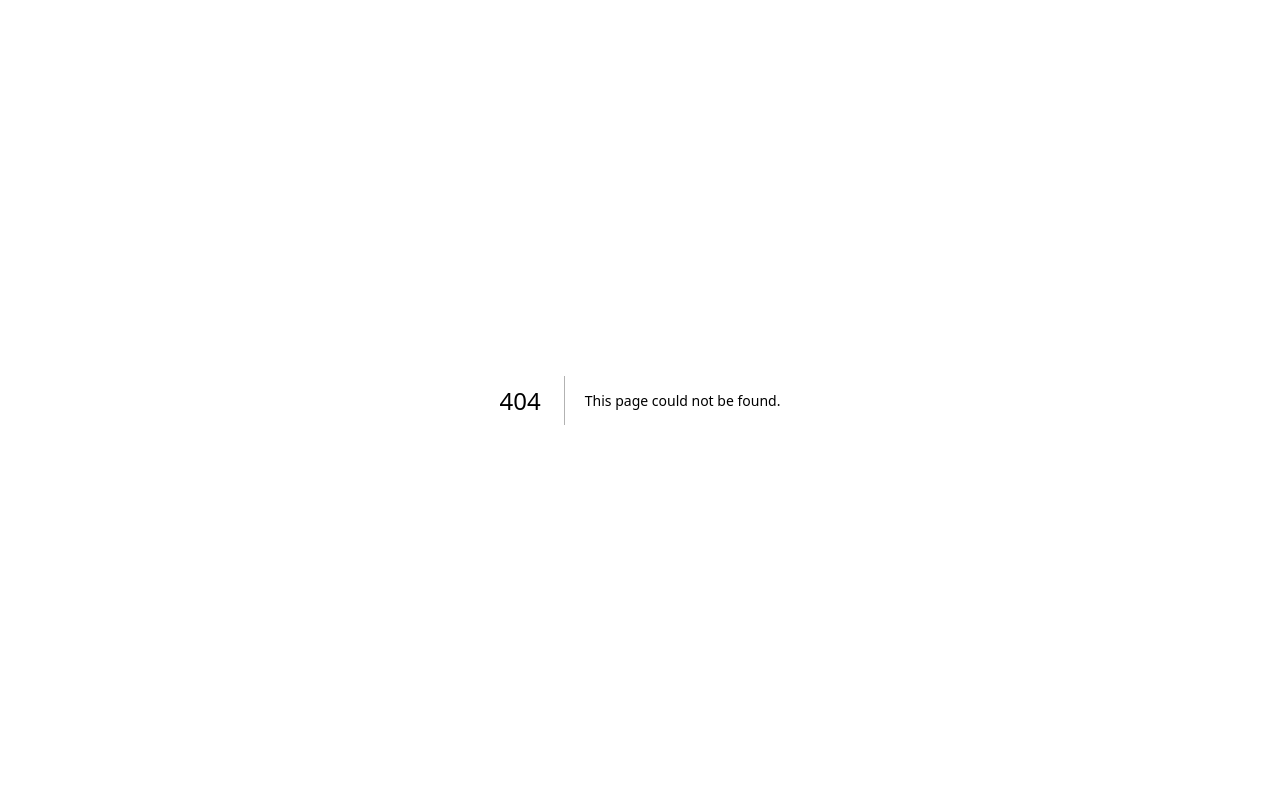
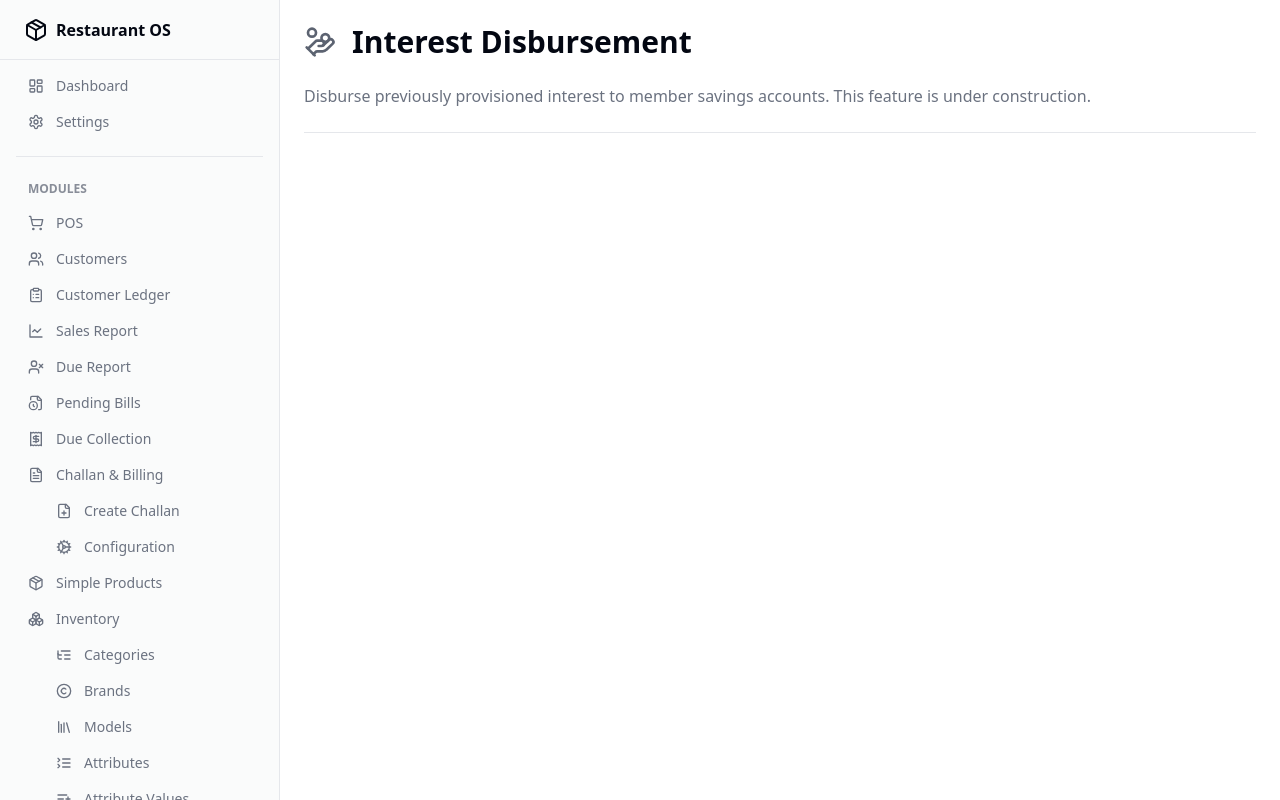
Before and after one commit to rahat1995/Order-Mgt, a Next.js app: page /admin/modules/microfinance/interest-disbursement in a window 1280 px wide. Before the commit this address had no page. Built offline with nearby package versions, Linux system fonts and the light colour scheme.

Commit message:
dear, interest payment mean Member withdraw interest. But, i need a men

```diff
--- /dev/null
+++ b/src/app/admin/modules/microfinance/interest-disbursement/page.tsx
@@ -0,0 +1,16 @@
+import { HandCoins } from "lucide-react";
+
+export default function InterestDisbursementPage() {
+  return (
+    <div className="space-y-6">
+      <div className="flex items-center gap-4">
+        <HandCoins className="h-8 w-8 text-primary" />
+        <h1 className="text-3xl font-bold">Interest Disbursement</h1>
+      </div>
+       <p className="text-muted-foreground">
+        Disburse previously provisioned interest to member savings accounts. This feature is under construction.
+      </p>
+      <div className="h-[1px] w-full bg-border" />
+    </div>
+  );
+}
--- /dev/null
+++ b/src/app/admin/modules/microfinance/interest-provision/page.tsx
@@ -0,0 +1,16 @@
+import { Calculator } from "lucide-react";
+
+export default function InterestProvisionPage() {
+  return (
+    <div className="space-y-6">
+      <div className="flex items-center gap-4">
+        <Calculator className="h-8 w-8 text-primary" />
+        <h1 className="text-3xl font-bold">Interest Provision</h1>
+      </div>
+       <p className="text-muted-foreground">
+        Calculate and provision interest for savings accounts based on their product rules. This feature is under construction.
+      </p>
+      <div className="h-[1px] w-full bg-border" />
+    </div>
+  );
+}
--- a/src/app/admin/modules/microfinance/page.tsx
+++ b/src/app/admin/modules/microfinance/page.tsx
@@ -1,7 +1,7 @@
 
 import Link from 'next/link';
 import { Card, CardContent, CardHeader, CardTitle, CardDescription } from '@/components/ui/card';
-import { HandCoins, Users, Package, ClipboardList, Receipt, LineChart, Cog, UserCheck, Banknote, ListChecks } from 'lucide-react';
+import { HandCoins, Users, Package, ClipboardList, Receipt, LineChart, Cog, UserCheck, Banknote, ListChecks, Calculator } from 'lucide-react';
 
 const microfinanceSubModules = [
   {
@@ -61,6 +61,20 @@ const microfinanceSubModules = [
     enabled: true,
   },
   {
+    href: '/admin/modules/microfinance/interest-provision',
+    icon: Calculator,
+    title: 'Interest Provision',
+    description: 'Calculate and provision savings interest.',
+    enabled: true,
+  },
+  {
+    href: '/admin/modules/microfinance/interest-disbursement',
+    icon: HandCoins,
+    title: 'Interest Disbursement',
+    description: 'Disburse provisioned interest to accounts.',
+    enabled: true,
+  },
+  {
     href: '/admin/modules/microfinance/reports',
     icon: LineChart,
     title: 'Reports',
--- a/src/components/admin/Sidebar.tsx
+++ b/src/components/admin/Sidebar.tsx
@@ -55,6 +55,7 @@ import {
   ArrowDownToDot,
   ArrowUpFromDot,
   Shuffle,
+  Calculator,
 } from 'lucide-react';
 import { useSettings } from '@/context/SettingsContext';
 
@@ -132,6 +133,8 @@ const moduleLinks = [
         { href: '/admin/modules/microfinance/savings-products', label: 'Savings Products', icon: ClipboardList },
         { href: '/admin/modules/microfinance/savings-accounts', label: 'Savings Accounts', icon: Wallet },
         { href: '/admin/modules/microfinance/collections', label: 'Savings Transactions', icon: Receipt },
+        { href: '/admin/modules/microfinance/interest-provision', label: 'Interest Provision', icon: Calculator },
+        { href: '/admin/modules/microfinance/interest-disbursement', label: 'Interest Disbursement', icon: HandCoins },
         { href: '/admin/modules/microfinance/guarantor', label: 'Guarantor', icon: UserCheck },
         { href: '/admin/modules/microfinance/cash-collateral', label: 'Cash Collateral', icon: Banknote },
         { href: '/admin/modules/microfinance/configuration', label: 'Configuration', icon: Cog },
--- a/src/components/admin/microfinance/SavingsTransactionClient.tsx
+++ b/src/components/admin/microfinance/SavingsTransactionClient.tsx
@@ -453,25 +453,6 @@ const SavingsAdjustmentForm = () => {
     );
 };
 
-
-const SavingsInterestPaymentForm = () => {
-    return (
-        <Card>
-            <CardHeader>
-                <CardTitle>Process Interest Payment</CardTitle>
-                <CardDescription>Pay out calculated interest to a member's account.</CardDescription>
-            </CardHeader>
-            <CardContent>
-                <p className="text-muted-foreground">Interest payment form will be here.</p>
-            </CardContent>
-             <CardFooter>
-                <Button>Pay Interest</Button>
-            </CardFooter>
-        </Card>
-    );
-}
-
-
 export function SavingsTransactionClient() {
   const [activeTab, setActiveTab] = useState('deposit');
 
@@ -480,9 +461,9 @@ export function SavingsTransactionClient() {
         if (!e.altKey) return;
 
         const key = parseInt(e.key, 10);
-        if (key >= 1 && key <= 5) {
+        if (key >= 1 && key <= 4) { // Updated to 4
             e.preventDefault();
-            const tabs = ['deposit', 'withdrawal', 'adjustment', 'interest-payment', 'closing'];
+            const tabs = ['deposit', 'withdrawal', 'adjustment', 'closing'];
             setActiveTab(tabs[key - 1]);
         }
     };
@@ -493,7 +474,7 @@ export function SavingsTransactionClient() {
 
   return (
     <Tabs value={activeTab} onValueChange={setActiveTab} className="w-full">
-      <TabsList className="grid w-full grid-cols-5">
+      <TabsList className="grid w-full grid-cols-4">
         <TabsTrigger value="deposit">
           <ArrowDownToDot className="mr-2 h-4 w-4" /> Deposit (Alt+1)
         </TabsTrigger>
@@ -503,11 +484,8 @@ export function SavingsTransactionClient() {
         <TabsTrigger value="adjustment">
             <Shuffle className="mr-2 h-4 w-4" /> Adjustment (Alt+3)
         </TabsTrigger>
-        <TabsTrigger value="interest-payment">
-            <Landmark className="mr-2 h-4 w-4" /> Interest (Alt+4)
-        </TabsTrigger>
         <TabsTrigger value="closing">
-            <Ban className="mr-2 h-4 w-4" /> Closing (Alt+5)
+            <Ban className="mr-2 h-4 w-4" /> Closing (Alt+4)
         </TabsTrigger>
       </TabsList>
       <TabsContent value="deposit" className="mt-4">
@@ -519,9 +497,6 @@ export function SavingsTransactionClient() {
        <TabsContent value="adjustment" className="mt-4">
         <SavingsAdjustmentForm />
       </TabsContent>
-       <TabsContent value="interest-payment" className="mt-4">
-        <SavingsInterestPaymentForm />
-      </TabsContent>
        <TabsContent value="closing" className="mt-4">
         <SavingsClosingForm />
       </TabsContent>
```
